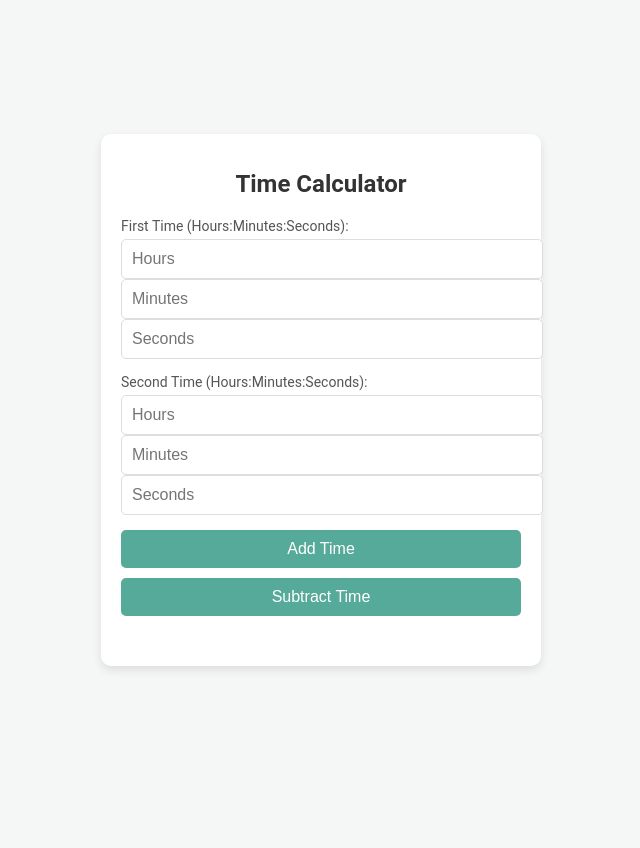
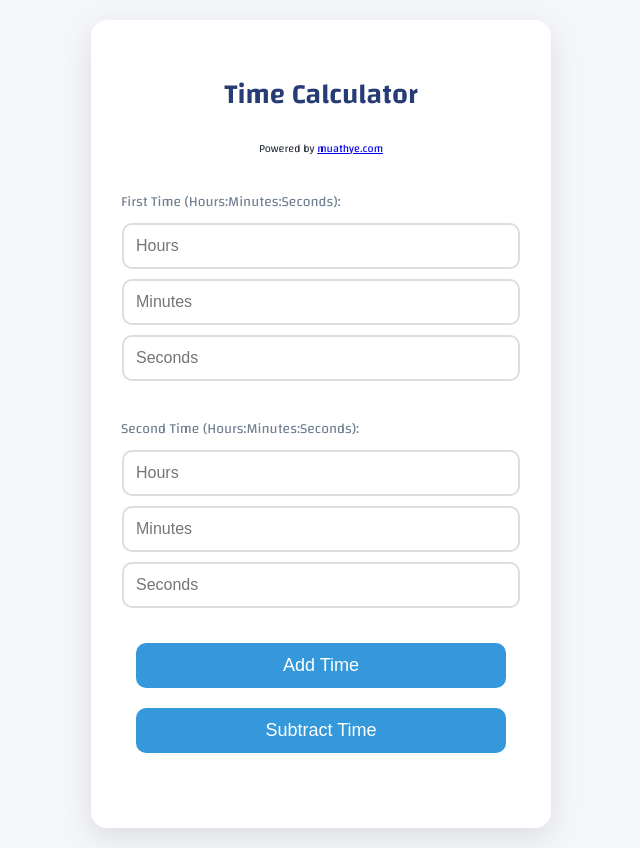
Before and after one commit to muath-ye/time-calculator, a plain HTML site: page index.html in a window 1280 px wide. Shown: the whole page, without its empty margins (319-959 px from the left). Before the commit the page ends 800 px from the top, so only its background shows below. Drawn offline with Linux system fonts and the light colour scheme.

Commit message:
Update index.html

```diff
--- a/index.html
+++ b/index.html
@@ -4,60 +4,72 @@
     <meta charset="UTF-8">
     <meta name="viewport" content="width=device-width, initial-scale=1.0">
     <title>Modern Time Calculator</title>
+  <link href="https://fonts.googleapis.com/css2?family=Changa:wght@400;600&display=swap" rel="stylesheet">
     <style>
         body {
-            font-family: 'Roboto', sans-serif;
-            background-color: #f4f7f6;
-            color: #333;
+            font-family: 'Changa', sans-serif;
+            background-color: #f5f6fa;
+            color: #2f3640;
             display: flex;
             justify-content: center;
             align-items: center;
-            height: 100vh;
+            height: 100%;
             margin: 0;
+            padding: 20px;
+            box-sizing: border-box;
         }
 
         .calculator {
-            background-color: #fff;
-            padding: 20px;
-            border-radius: 10px;
-            box-shadow: 0 4px 10px rgba(0, 0, 0, 0.1);
+            background-color: #ffffff;
+            padding: 30px;
+            border-radius: 16px;
+            box-shadow: 0 10px 30px rgba(0, 0, 0, 0.1);
             max-width: 400px;
             width: 100%;
             text-align: center;
         }
 
         h1 {
-            font-size: 24px;
-            margin-bottom: 20px;
-            color: #333;
+            font-size: 28px;
+            color: #273c75;
+            font-weight: 600;
         }
 
+      p {
+        font-size: 11px;
+        margin-bottom: 30px;
+      }
         .input-group {
             display: flex;
-            justify-content: space-between;
-            margin-bottom: 15px;
             flex-direction: column;
-            align-items: flex-start;
+            align-items: center;
+            margin-bottom: 25px;
+            width: 100%;
         }
 
         .input-group label {
-            margin-bottom: 5px;
+            margin-bottom: 8px;
             font-size: 14px;
-            color: #555;
+            color: #718093;
+            font-weight: 500;
+            width: 100%;
+            text-align: left;
         }
 
         .input-group input {
-            width: 100%;
-            padding: 10px;
+            width: calc(100% - 30px);
+            padding: 12px;
             font-size: 16px;
-            border: 1px solid #ddd;
-            border-radius: 5px;
+            border: 2px solid #dcdde1;
+            border-radius: 10px;
             outline: none;
-            transition: border-color 0.3s;
+            margin-bottom: 10px;
+            transition: border-color 0.3s, box-shadow 0.3s;
         }
 
         .input-group input:focus {
-            border-color: #5a9;
+            border-color: #3498db;
+            box-shadow: 0 0 8px rgba(52, 152, 219, 0.2);
         }
 
         .input-group input:invalid {
@@ -65,38 +77,52 @@
         }
 
         button {
-            width: 100%;
-            padding: 10px;
-            font-size: 16px;
-            color: #fff;
-            background-color: #5a9;
+            width: calc(100% - 30px);
+            padding: 12px;
+            font-size: 18px;
+            color: #ffffff;
+            background-color: #3498db;
             border: none;
-            border-radius: 5px;
+            border-radius: 10px;
             cursor: pointer;
-            margin-bottom: 10px;
-            transition: background-color 0.3s;
+            margin-bottom: 20px;
+            transition: background-color 0.3s, box-shadow 0.3s;
         }
 
         button:hover {
-            background-color: #48a;
+            background-color: #2980b9;
+            box-shadow: 0 8px 15px rgba(41, 128, 185, 0.2);
         }
 
         .result {
-            margin-top: 20px;
+            margin-top: 25px;
             font-size: 18px;
-            color: #333;
+            color: #34495e;
+            font-weight: 500;
         }
 
         .error {
             color: #e74c3c;
             margin-top: 10px;
             display: none;
+            font-size: 14px;
+        }
+
+        @media (max-width: 768px) {
+            .calculator {
+                padding: 30px;
+            }
+
+            h1 {
+                font-size: 24px;
+            }
         }
     </style>
 </head>
 <body>
     <div class="calculator">
         <h1>Time Calculator</h1>
+        <p>Powered by <a href="https://muathye.com">muathye.com</a></p>
         <div class="input-group">
             <label for="hours1">First Time (Hours:Minutes:Seconds):</label>
             <input type="number" id="hours1" placeholder="Hours" min="0">
```
